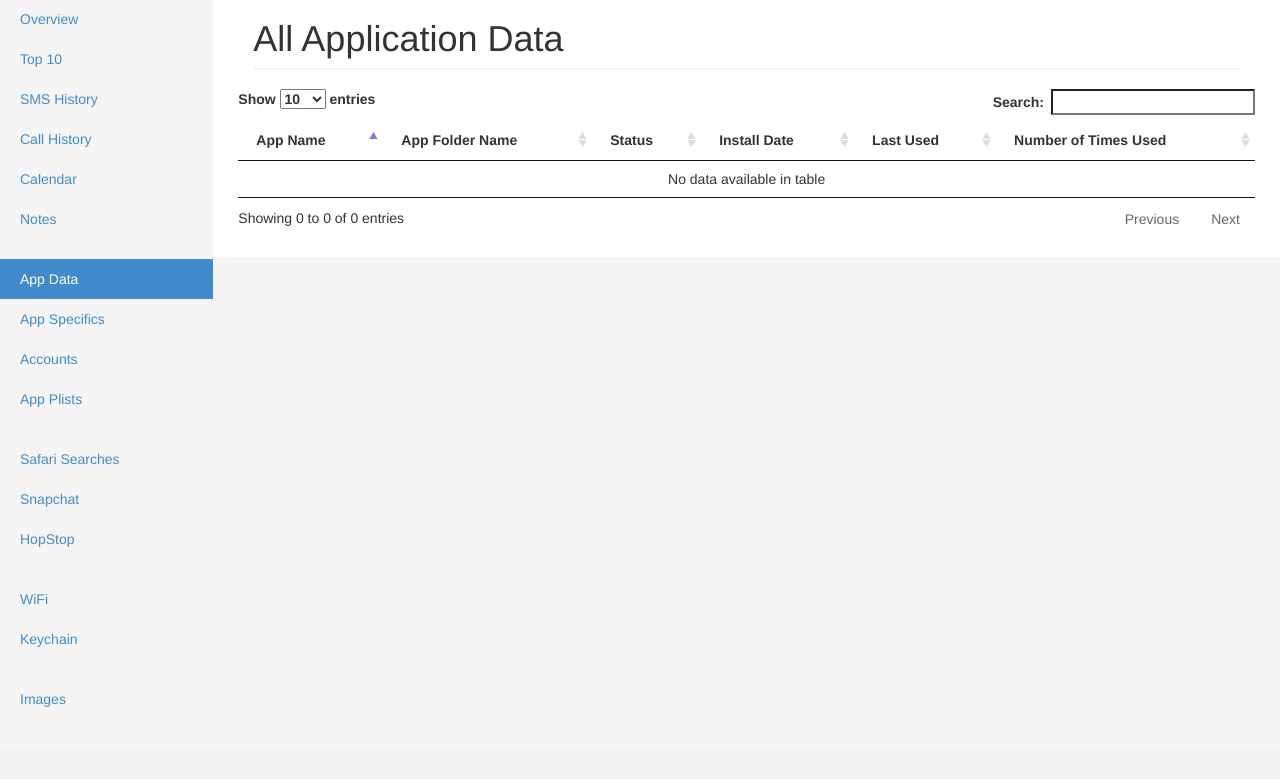
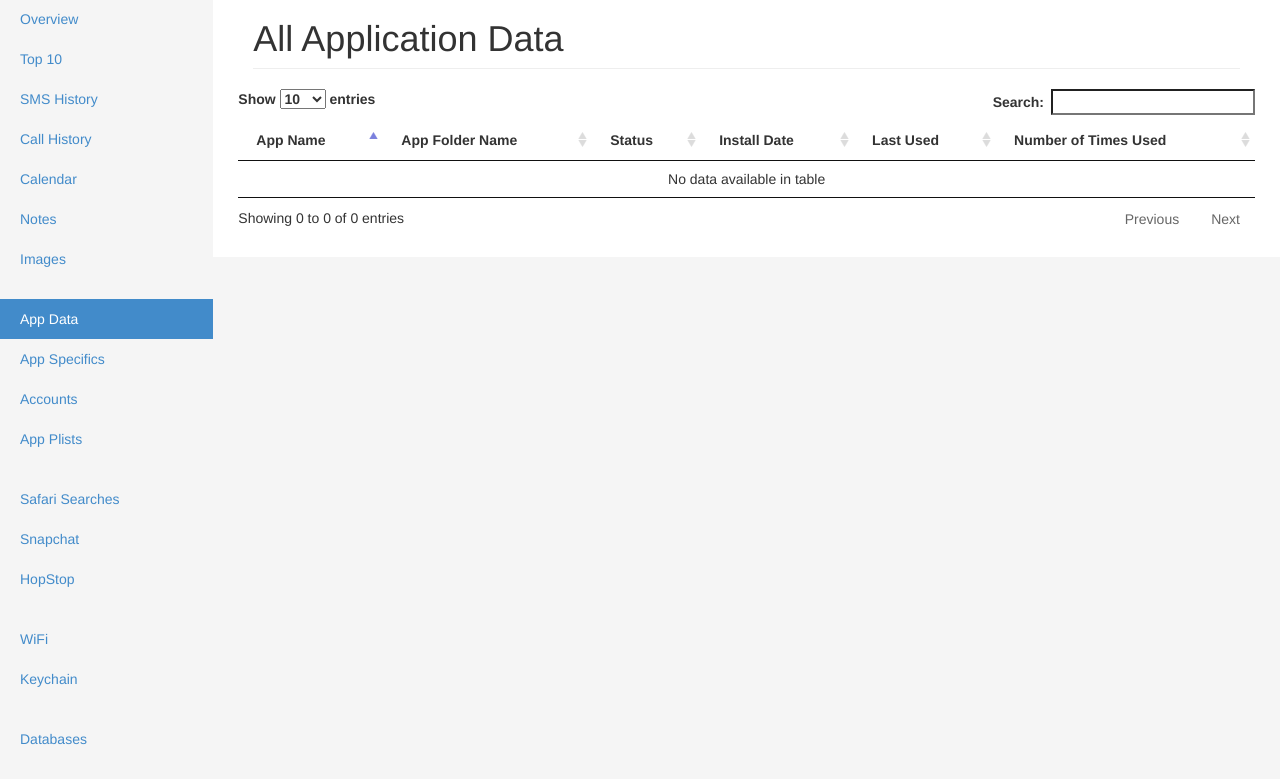
Before and after one commit to OSaa/BackupProfiler, a Django app: template templates/Apptemplate.html in a window 1280 px wide. Shown: the part 51-830 px from the top of the page. Before the commit the page ends 758 px from the top, so only its background shows below. Run offline with Django 3.2, Linux system fonts and the light colour scheme; the template is opened without the code that fills it: most values are stand-ins (such as "Sample title", 1, 10 or a date in 2020); parts of the project's set-up code (start-up, migrations or seed data) failed here and were passed over; some libraries are stand-ins or nearby versions.

Commit message:
Adding DBs page to all templates and rearranging sidebar nav

```diff
--- a/templates/Accountstemplate.html
+++ b/templates/Accountstemplate.html
@@ -19,6 +19,7 @@
 		              <li><a href="{% url 'calldata' %}">Call History</a></li>
 		              <li><a href="{% url 'calendardata' %}">Calendar</a></li>
 		              <li><a href="{% url 'notesdata' %}">Notes</a></li>
+		              <li><a href="{% url 'images' %}">Images</a></li>
 		            </ul>
 		            <ul class="nav nav-sidebar">
 		              <li><a href="{% url 'appdata' %}">App Data</a></li>
@@ -48,7 +49,7 @@
 		            </ul>
 		            {% endif %}
 		            <ul class="nav nav-sidebar">
-		              <li><a href="{% url 'images' %}">Images</a></li>
+		              <li><a href="{% url 'dbs' %}">Databases</a></li>
 		            </ul>
 
 		        </div><!--/span-->
--- a/templates/AppPlistTemplate.html
+++ b/templates/AppPlistTemplate.html
@@ -87,6 +87,7 @@
 		              <li><a href="{% url 'calldata' %}">Call History</a></li>
 		              <li><a href="{% url 'calendardata' %}">Calendar</a></li>
 		              <li><a href="{% url 'notesdata' %}">Notes</a></li>
+		              <li><a href="{% url 'images' %}">Images</a></li>
 		            </ul>
 		            <ul class="nav nav-sidebar">
 		              <li><a href="{% url 'appdata' %}">App Data</a></li>
@@ -116,7 +117,7 @@
 		            </ul>
 		            {% endif %}
 		            <ul class="nav nav-sidebar">
-		              <li><a href="{% url 'images' %}">Images</a></li>
+		              <li><a href="{% url 'dbs' %}">Databases</a></li>
 		            </ul>
 
 		        </div><!--/span-->
--- a/templates/AppSpecifictemplate.html
+++ b/templates/AppSpecifictemplate.html
@@ -19,6 +19,7 @@
 		              <li><a href="{% url 'calldata' %}">Call History</a></li>
 		              <li><a href="{% url 'calendardata' %}">Calendar</a></li>
 		              <li><a href="{% url 'notesdata' %}">Notes</a></li>
+		              <li><a href="{% url 'images' %}">Images</a></li>
 		            </ul>
 		            <ul class="nav nav-sidebar">
 		              <li><a href="{% url 'appdata' %}">App Data</a></li>
@@ -48,7 +49,7 @@
 		            </ul>
 		            {% endif %}
 		            <ul class="nav nav-sidebar">
-		              <li><a href="{% url 'images' %}">Images</a></li>
+		              <li><a href="{% url 'dbs' %}">Databases</a></li>
 		            </ul>
 
 		        </div><!--/span-->
--- a/templates/Apptemplate.html
+++ b/templates/Apptemplate.html
@@ -19,6 +19,7 @@
 		              <li><a href="{% url 'calldata' %}">Call History</a></li>
 		              <li><a href="{% url 'calendardata' %}">Calendar</a></li>
 		              <li><a href="{% url 'notesdata' %}">Notes</a></li>
+		              <li><a href="{% url 'images' %}">Images</a></li>
 		            </ul>
 		            <ul class="nav nav-sidebar">
 		              <li class="active"><a href="{% url 'appdata' %}">App Data</a></li>
@@ -48,7 +49,7 @@
 		            </ul>
 		            {% endif %}
 		            <ul class="nav nav-sidebar">
-		              <li><a href="{% url 'images' %}">Images</a></li>
+		              <li><a href="{% url 'dbs' %}">Databases</a></li>
 		            </ul>
 
 		        </div><!--/span-->
--- a/templates/Calendartemplate.html
+++ b/templates/Calendartemplate.html
@@ -54,6 +54,7 @@
 		              <li><a href="{% url 'calldata' %}">Call History</a></li>
 		              <li class="active"><a href="{% url 'calendardata' %}">Calendar</a></li>
 		              <li><a href="{% url 'notesdata' %}">Notes</a></li>
+		              <li><a href="{% url 'images' %}">Images</a></li>
 		            </ul>
 		            <ul class="nav nav-sidebar">
 		              <li><a href="{% url 'appdata' %}">App Data</a></li>
@@ -83,7 +84,7 @@
 		            </ul>
 		            {% endif %}
 		            <ul class="nav nav-sidebar">
-		              <li><a href="{% url 'images' %}">Images</a></li>
+		              <li><a href="{% url 'dbs' %}">Databases</a></li>
 		            </ul>
 
 		        </div><!--/span-->
--- a/templates/Callstemplate.html
+++ b/templates/Callstemplate.html
@@ -17,6 +17,7 @@
 		              <li class="active"><a href="{% url 'calldata' %}">Call History</a></li>
 		              <li><a href="{% url 'calendardata' %}">Calendar</a></li>
 		              <li><a href="{% url 'notesdata' %}">Notes</a></li>
+		              <li><a href="{% url 'images' %}">Images</a></li>
 		            </ul>
 		            <ul class="nav nav-sidebar">
 		              <li><a href="{% url 'appdata' %}">App Data</a></li>
@@ -46,7 +47,7 @@
 		            </ul>
 		            {% endif %}
 		            <ul class="nav nav-sidebar">
-		              <li><a href="{% url 'images' %}">Images</a></li>
+		              <li><a href="{% url 'dbs' %}">Databases</a></li>
 		            </ul>
 
 		        </div><!--/span-->
--- a/templates/KeychainTemplate.html
+++ b/templates/KeychainTemplate.html
@@ -89,6 +89,7 @@
 		              <li><a href="{% url 'calldata' %}">Call History</a></li>
 		              <li><a href="{% url 'calendardata' %}">Calendar</a></li>
 		              <li><a href="{% url 'notesdata' %}">Notes</a></li>
+		              <li><a href="{% url 'images' %}">Images</a></li>
 		            </ul>
 		            <ul class="nav nav-sidebar">
 		              <li><a href="{% url 'appdata' %}">App Data</a></li>
@@ -114,7 +115,7 @@
 		              <li class="active"><a href="{% url 'keychain' %}">Keychain</a></li>
 		            </ul>
 		            <ul class="nav nav-sidebar">
-		              <li><a href="{% url 'images' %}">Images</a></li>
+		              <li><a href="{% url 'dbs' %}">Databases</a></li>
 		            </ul>
 
 		        </div><!--/span-->
--- a/templates/NotesTemplate.html
+++ b/templates/NotesTemplate.html
@@ -74,6 +74,7 @@
 		              <li><a href="{% url 'calldata' %}">Call History</a></li>
 		              <li><a href="{% url 'calendardata' %}">Calendar</a></li>
 		              <li class="active"><a href="{% url 'notesdata' %}">Notes</a></li>
+		              <li><a href="{% url 'images' %}">Images</a></li>
 		            </ul>
 		            <ul class="nav nav-sidebar">
 		              <li><a href="{% url 'appdata' %}">App Data</a></li>
@@ -103,7 +104,7 @@
 		            </ul>
 		            {% endif %}
 		            <ul class="nav nav-sidebar">
-		              <li><a href="{% url 'images' %}">Images</a></li>
+		              <li><a href="{% url 'dbs' %}">Databases</a></li>
 		            </ul>
 
 		        </div><!--/span-->
--- a/templates/SMStemplate.html
+++ b/templates/SMStemplate.html
@@ -19,6 +19,7 @@
 		              <li><a href="{% url 'calldata' %}">Call History</a></li>
 		              <li><a href="{% url 'calendardata' %}">Calendar</a></li>
 		              <li><a href="{% url 'notesdata' %}">Notes</a></li>
+		              <li><a href="{% url 'images' %}">Images</a></li>
 		            </ul>
 		            <ul class="nav nav-sidebar">
 		              <li><a href="{% url 'appdata' %}">App Data</a></li>
@@ -48,7 +49,7 @@
 		            </ul>
 		            {% endif %}
 		            <ul class="nav nav-sidebar">
-		              <li><a href="{% url 'images' %}">Images</a></li>
+		              <li><a href="{% url 'dbs' %}">Databases</a></li>
 		            </ul>
 
 		        </div><!--/span-->
--- a/templates/WifiTemplate.html
+++ b/templates/WifiTemplate.html
@@ -139,6 +139,7 @@
 		              <li><a href="{% url 'calldata' %}">Call History</a></li>
 		              <li><a href="{% url 'calendardata' %}">Calendar</a></li>
 		              <li><a href="{% url 'notesdata' %}">Notes</a></li>
+		              <li><a href="{% url 'images' %}">Images</a></li>
 		            </ul>
 		            <ul class="nav nav-sidebar">
 		              <li><a href="{% url 'appdata' %}">App Data</a></li>
@@ -164,7 +165,7 @@
 		              {% endif %}
 		            </ul>
 		            <ul class="nav nav-sidebar">
-		              <li><a href="{% url 'images' %}">Images</a></li>
+		              <li><a href="{% url 'dbs' %}">Databases</a></li>
 		            </ul>
 
 		        </div><!--/span-->
--- a/templates/hopstoptemplate.html
+++ b/templates/hopstoptemplate.html
@@ -19,6 +19,7 @@
 		              <li><a href="{% url 'calldata' %}">Call History</a></li>
 		              <li><a href="{% url 'calendardata' %}">Calendar</a></li>
 		              <li><a href="{% url 'notesdata' %}">Notes</a></li>
+		              <li><a href="{% url 'images' %}">Images</a></li>
 		            </ul>
 		            <ul class="nav nav-sidebar">
 		              <li><a href="{% url 'appdata' %}">App Data</a></li>
@@ -46,7 +47,7 @@
 		            </ul>
 		            {% endif %}
 		            <ul class="nav nav-sidebar">
-		              <li><a href="{% url 'images' %}">Images</a></li>
+		              <li><a href="{% url 'dbs' %}">Databases</a></li>
 		            </ul>
 
 		        </div><!--/span-->
--- a/templates/index.html
+++ b/templates/index.html
@@ -27,6 +27,7 @@
 			              <li><a href="{% url 'calldata' %}">Call History</a></li>
 			              <li><a href="{% url 'calendardata' %}">Calendar</a></li>
 			              <li><a href="{% url 'notesdata' %}">Notes</a></li>
+			              <li><a href="{% url 'images' %}">Images</a></li>
 			            </ul>
 			            <ul class="nav nav-sidebar">
 			              <li><a href="{% url 'appdata' %}">App Data</a></li>
@@ -56,7 +57,7 @@
 			            </ul>
 			            {% endif %}
 			            <ul class="nav nav-sidebar">
-			              <li><a href="{% url 'images' %}">Images</a></li>
+			              <li><a href="{% url 'dbs' %}">Databases</a></li>
 			            </ul>
 		            {% endif %}
 
--- a/templates/safariSearchestemplate.html
+++ b/templates/safariSearchestemplate.html
@@ -17,6 +17,7 @@
 		              <li><a href="{% url 'calldata' %}">Call History</a></li>
 		              <li><a href="{% url 'calendardata' %}">Calendar</a></li>
 		              <li><a href="{% url 'notesdata' %}">Notes</a></li>
+		              <li><a href="{% url 'images' %}">Images</a></li>
 		            </ul>
 		            <ul class="nav nav-sidebar">
 		              <li><a href="{% url 'appdata' %}">App Data</a></li>
@@ -44,7 +45,7 @@
 		            </ul>
 		            {% endif %}
 		            <ul class="nav nav-sidebar">
-		              <li><a href="{% url 'images' %}">Images</a></li>
+		              <li><a href="{% url 'dbs' %}">Databases</a></li>
 		            </ul>
 
 		        </div><!--/span-->
--- a/templates/snapchattemplate.html
+++ b/templates/snapchattemplate.html
@@ -27,6 +27,7 @@
 		              <li><a href="{% url 'calldata' %}">Call History</a></li>
 		              <li><a href="{% url 'calendardata' %}">Calendar</a></li>
 		              <li><a href="{% url 'notesdata' %}">Notes</a></li>
+		              <li><a href="{% url 'images' %}">Images</a></li>
 		            </ul>
 		            <ul class="nav nav-sidebar">
 		              <li><a href="{% url 'appdata' %}">App Data</a></li>
@@ -54,7 +55,7 @@
 		            </ul>
 		            {% endif %}
 		            <ul class="nav nav-sidebar">
-		              <li><a href="{% url 'images' %}">Images</a></li>
+		              <li><a href="{% url 'dbs' %}">Databases</a></li>
 		            </ul>
 
 		        </div><!--/span-->
--- a/templates/top10.html
+++ b/templates/top10.html
@@ -19,6 +19,7 @@
 		              <li><a href="{% url 'calldata' %}">Call History</a></li>
 		              <li><a href="{% url 'calendardata' %}">Calendar</a></li>
 		              <li><a href="{% url 'notesdata' %}">Notes</a></li>
+		              <li><a href="{% url 'images' %}">Images</a></li>
 		            </ul>
 		            <ul class="nav nav-sidebar">
 		              <li><a href="{% url 'appdata' %}">App Data</a></li>
@@ -48,7 +49,7 @@
 		            </ul>
 		            {% endif %}
 		            <ul class="nav nav-sidebar">
-		              <li><a href="{% url 'images' %}">Images</a></li>
+		              <li><a href="{% url 'dbs' %}">Databases</a></li>
 		            </ul>
 
 		        </div><!--/span-->
```
Lines whose indentation alone changed are shown as unchanged.
